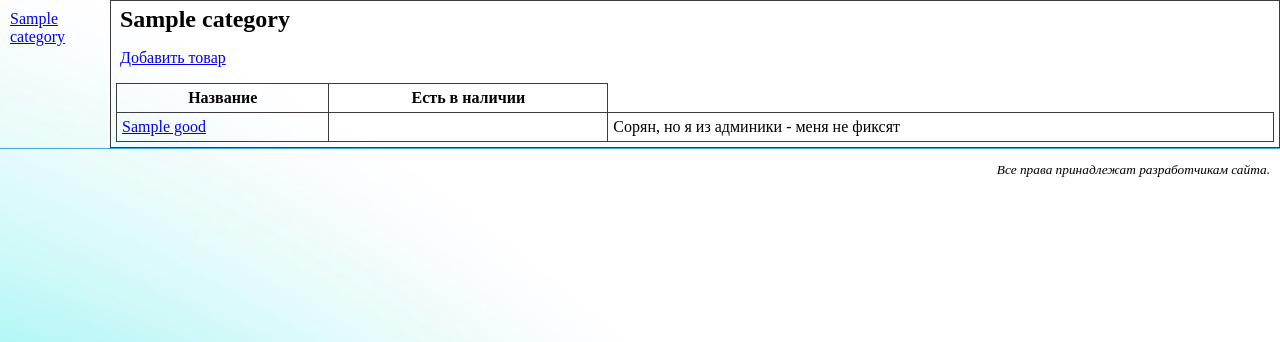
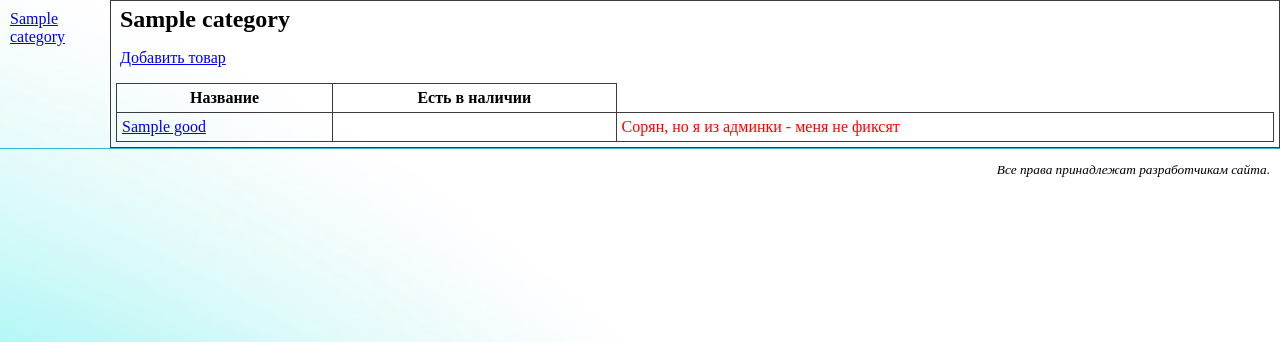
Before and after one commit to greylord1996/site, a Django app: page /1/ in a window 1280 px wide. Shown: the part 78-420 px from the top of the page. Run offline with Django 3.2, Linux system fonts and the light colour scheme; tables that the repository leaves empty hold one stand-in row (values such as "Sample post").

Commit message:
With color

```diff
--- a/shop/templates/good.html
+++ b/shop/templates/good.html
@@ -5,7 +5,7 @@
 {% block title %}{{ good.name }} :: {{ good.category.name }}{% endblock %}
 
 {% block main %}
-    <p class="add_from_admin">{% if good.add_from_administration %}Из админки!{% endif %}</p>
+    <p class="add_from_admin">{% if good.add_from_administration %}<font color="red">Из админки!</font>{% endif %}</p>
     <h2>{{ good.name }}</h2>
     <p class="category">Категория: {{ good.category.name }}</p>
     <p>{{ good.description|linebreaksbr }}</p>
--- a/shop/templates/index.html
+++ b/shop/templates/index.html
@@ -19,7 +19,7 @@
              <td><a href="{% url "good_edit" id=good.id %}?page={{ page_obj.number }}">Изменить</a></td>
              {% endif %}
              {% if good.add_from_administration %}
-                 <td><a>Сорян, но я из админики - меня не фиксят</a></td>
+                 <td><a><font color="red">Сорян, но я из админки - меня не фиксят</font></a></td>
              {% endif %}
              </tr>
         {% endfor %}
```
